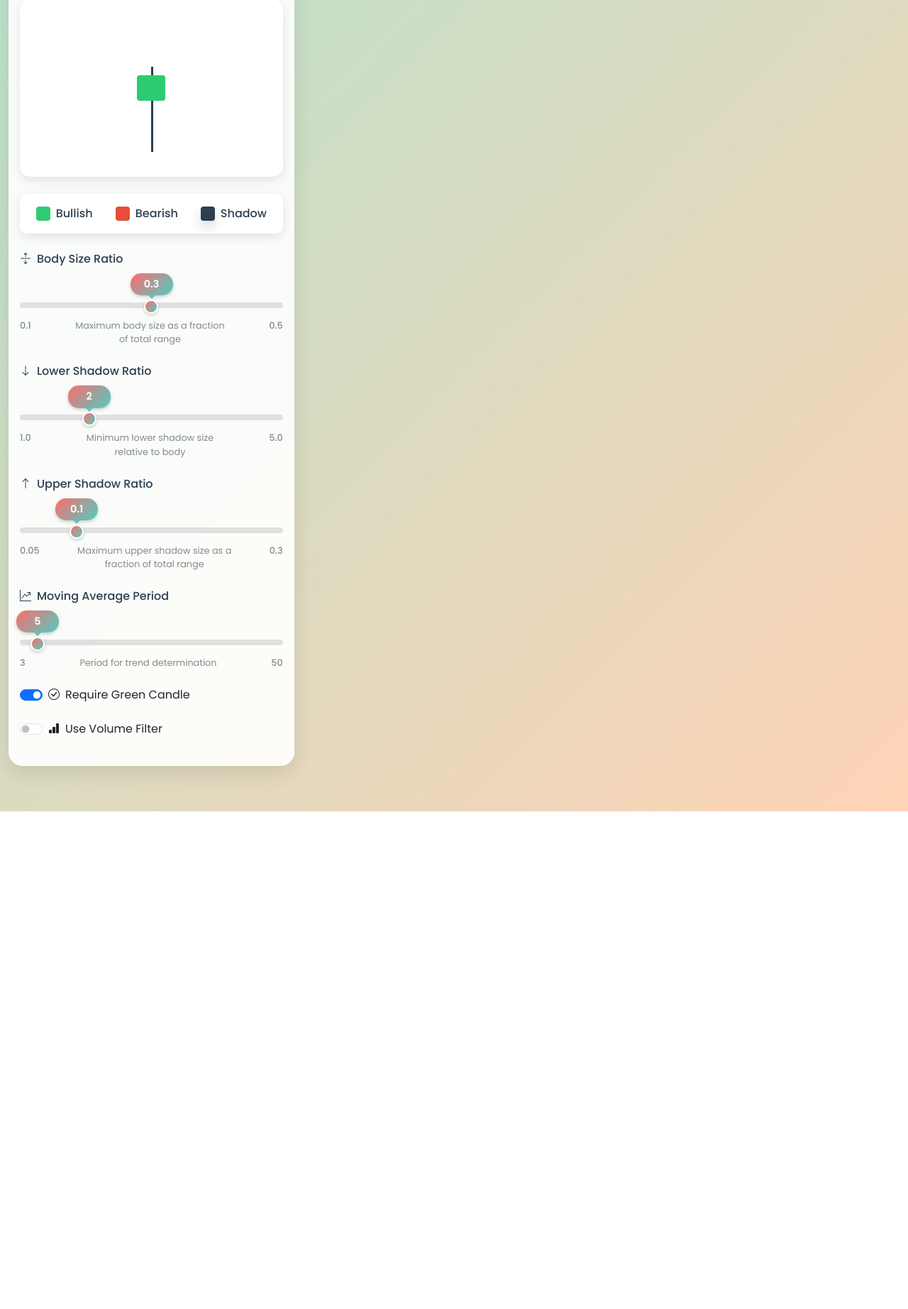
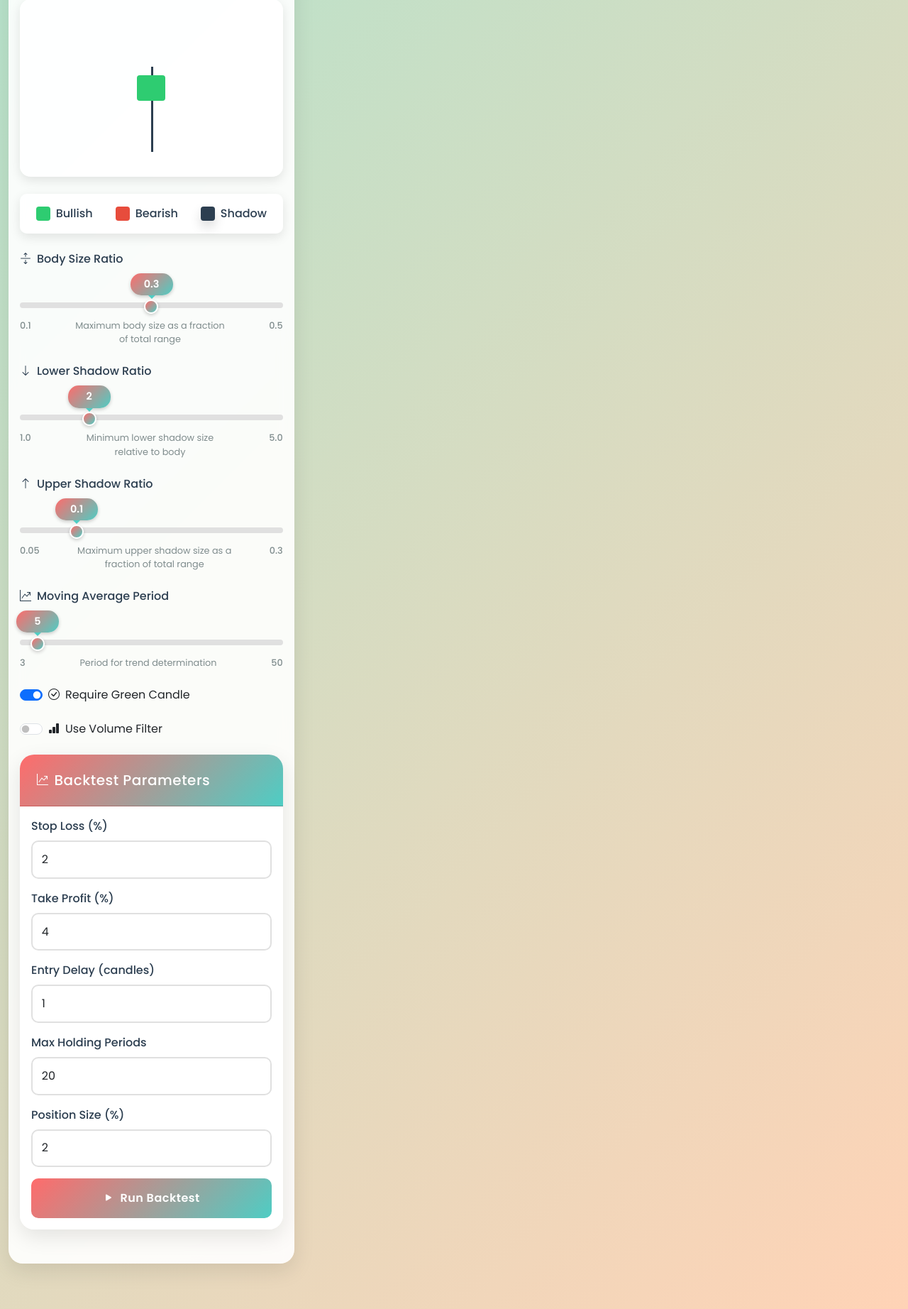
Before and after one commit to GilMatzafi/TradingHub, a Flask app: page /hammer in a window 1280 px wide. Shown: the part 700-2544 px from the top of the page at 71% size. Before the commit the page ends 1843 px from the top, so only its background shows below. Run offline with Flask 3, Linux system fonts and the light colour scheme.

Commit message:
adding backtest to Hammer strategy

```diff
--- a/tradinghub/routes/main.py
+++ b/tradinghub/routes/main.py
@@ -1,6 +1,8 @@
 from flask import Blueprint, render_template, request, jsonify
 from tradinghub.services.stock_service import StockService
 from tradinghub.models.dto.pattern_params import PatternParams, AnalysisRequest
+from tradinghub.models.backtest.hammer_backtest import BacktestParams, HammerBacktest
+import pandas as pd
 
 # Create blueprint
 main_bp = Blueprint('main', __name__)
@@ -53,3 +55,129 @@ def analyze():
 
     except Exception as e:
         return jsonify({'error': str(e)}), 400
+
+@main_bp.route('/backtest', methods=['POST'])
+def backtest():
+    """Run backtest for hammer pattern strategy"""
+    try:
+        data = request.json
+
+        # Create pattern parameters
+        pattern_params = PatternParams(
+            body_size_ratio=float(data.get('body_size_ratio', 0.3)),
+            lower_shadow_ratio=float(data.get('lower_shadow_ratio', 2.0)),
+            upper_shadow_ratio=float(data.get('upper_shadow_ratio', 0.1)),
+            ma_period=int(data.get('ma_period', 5)),
+            require_green=data.get('require_green', True)
+        )
+
+        # Add volume parameters if they exist in the request
+        if 'min_relative_volume' in data:
+            pattern_params.min_relative_volume = float(data.get('min_relative_volume', 1.0))
+            pattern_params.volume_lookback = int(data.get('volume_lookback', 20))
+
+        # Create backtest parameters
+        backtest_params = BacktestParams(
+            stop_loss_pct=float(data.get('stop_loss_pct', 0.02)),
+            take_profit_pct=float(data.get('take_profit_pct', 0.04)),
+            entry_delay=int(data.get('entry_delay', 1)),
+            max_holding_periods=int(data.get('max_holding_periods', 20)),
+            position_size=float(data.get('position_size', 0.02))
+        )
+
+        # Get historical data
+        df = stock_service.download_stock_data(
+            data.get('symbol', 'AAPL'),
+            int(data.get('days', 50)),
+            data.get('interval', '5m')
+        )
+
+        if df.empty:
+            return jsonify({'error': 'No data available for the specified parameters'}), 400
+
+        # Check if patterns were provided
+        patterns = data.get('patterns', [])
+        if not patterns:
+            return jsonify({'error': 'No patterns provided for backtesting'}), 400
+
+        # Convert patterns to DataFrame format
+        try:
+            patterns_df = pd.DataFrame(patterns)
+            if not patterns_df.empty:
+                # Convert date strings to datetime objects
+                patterns_df['date'] = pd.to_datetime(patterns_df['date'])
+
+                # Handle timezone conversion for pattern dates
+                israel_tz = 'Asia/Jerusalem'
+
+                # If pattern dates have timezone info, convert to Israel timezone
+                if patterns_df['date'].dt.tz is not None:
+                    patterns_df['date'] = patterns_df['date'].dt.tz_convert(israel_tz)
+                else:
+                    # If pattern dates are timezone-naive, assume they're in Israel timezone
+                    patterns_df['date'] = patterns_df['date'].dt.tz_localize(israel_tz)
+
+                # Handle timezone for DataFrame index
+                if df.index.tz is not None:
+                    # If index has timezone, convert to Israel timezone
+                    df.index = df.index.tz_convert(israel_tz)
+                else:
+                    # If index is timezone-naive, assume it's in Israel timezone
+                    df.index = df.index.tz_localize(israel_tz)
+
+                # Create a list of pattern dates for matching
+                pattern_dates = patterns_df['date'].tolist()
+
+                # Mark hammer patterns in the main dataframe
+                df['is_hammer'] = False
+                for date in pattern_dates:
+                    # Find the closest date in the dataframe
+                    closest_idx = df.index[df.index.get_indexer([date], method='nearest')[0]]
+                    df.loc[closest_idx, 'is_hammer'] = True
+
+                # Filter df to only include data around pattern dates
+                # Include data before and after each pattern for backtesting
+                lookback = max(backtest_params.entry_delay, backtest_params.max_holding_periods)
+                pattern_indices = df[df['is_hammer']].index
+
+                # Create a mask for rows to include
+                include_mask = pd.Series(False, index=df.index)
+                for idx in pattern_indices:
+                    # Find the position of this index in the dataframe
+                    pos = df.index.get_loc(idx)
+                    # Include rows before and after the pattern
+                    start_pos = max(0, pos - lookback)
+                    end_pos = min(len(df), pos + lookback + 1)
+                    include_mask.iloc[start_pos:end_pos] = True
+
+                # Apply the mask to filter the dataframe
+                df = df[include_mask]
+
+                if df.empty:
+                    return jsonify({'error': 'No matching data found for the provided patterns'}), 400
+            else:
+                return jsonify({'error': 'Empty patterns data provided'}), 400
+        except Exception as e:
+            return jsonify({'error': f'Error processing patterns data: {str(e)}'}), 400
+
+        # Run backtest
+        backtester = HammerBacktest()
+        results = backtester.run_backtest(df, pattern_params.__dict__, backtest_params)
+
+        # Ensure all required fields are present in the results
+        if not results:
+            results = {
+                'total_trades': 0,
+                'winning_trades': 0,
+                'losing_trades': 0,
+                'win_rate': 0,
+                'profit_factor': 0,
+                'average_profit': 0,
+                'total_profit_pct': 0,
+                'trades': []
+            }
+
+        return jsonify(results)
+
+    except Exception as e:
+        return jsonify({'error': str(e)}), 400
--- a/tradinghub/static/js/main.js
+++ b/tradinghub/static/js/main.js
@@ -1,5 +1,8 @@
 // Store patterns data globally
 let patternsData = [];
+
+// Store filtered patterns globally
+let filteredPatterns = [];
 
 // Function to update range value display
 function updateRangeValue(input) {
@@ -205,84 +208,56 @@ document.addEventListener('DOMContentLoaded', function() {
             formData.volume_lookback = document.getElementById('volume_lookback').value;
         }
 
-        // Send request to server
+        // Send analysis request
         fetch('/analyze', {
             method: 'POST',
             headers: {
-                'Content-Type': 'application/json',
+                'Content-Type': 'application/json'
             },
             body: JSON.stringify(formData)
         })
         .then(response => response.json())
         .then(data => {
-            // Hide loading indicator with animation
-            loading.style.opacity = '0';
-            setTimeout(() => loading.style.display = 'none', 300);
-
             if (data.error) {
-                showError(data.error);
-                return;
+                throw new Error(data.error);
             }
 
-            // Store patterns data globally
-            patternsData = data.patterns;
+            // Store the patterns for backtesting
+            filteredPatterns = data.patterns;
 
-            // Display pattern count with animation
+            // Update pattern count with animation
             const patternCount = document.querySelector('.pattern-count');
-            patternCount.textContent = `Found ${data.count} hammer pattern${data.count !== 1 ? 's' : ''}`;
+            patternCount.textContent = data.count;
             patternCount.style.opacity = '0';
             setTimeout(() => patternCount.style.opacity = '1', 50);
 
-            // Show download button if patterns were found
-            const downloadBtn = document.getElementById('downloadCSV');
+            // Update results table
+            const tbody = document.getElementById('resultsBody');
+            data.patterns.forEach(pattern => {
+                const row = document.createElement('tr');
+                row.innerHTML = `
+                    <td>${pattern.date}</td>
+                    <td>${pattern.trend}</td>
+                    <td>${pattern.open.toFixed(2)}</td>
+                    <td>${pattern.high.toFixed(2)}</td>
+                    <td>${pattern.low.toFixed(2)}</td>
+                    <td>${pattern.close.toFixed(2)}</td>
+                `;
+                tbody.appendChild(row);
+            });
+
+            // Show download button if patterns found
             if (data.count > 0) {
-                downloadBtn.style.display = 'block';
-                downloadBtn.style.opacity = '0';
-                setTimeout(() => downloadBtn.style.opacity = '1', 50);
+                document.getElementById('downloadCSV').style.display = 'block';
             }
-
-            // Display results with animation
-            const resultsBody = document.getElementById('resultsBody');
-            resultsBody.innerHTML = '';
-
-            data.patterns.forEach((pattern, index) => {
-                const row = document.createElement('tr');
-                row.style.opacity = '0';
-                row.style.transform = 'translateY(20px)';
-
-                // Format date
-                const dateCell = document.createElement('td');
-                dateCell.textContent = pattern.date;
-                row.appendChild(dateCell);
-
-                // Format trend with color
-                const trendCell = document.createElement('td');
-                trendCell.textContent = pattern.trend;
-                trendCell.classList.add(pattern.trend === 'uptrend' ? 'uptrend' : 'downtrend');
-                row.appendChild(trendCell);
-
-                // Format OHLC values
-                ['open', 'high', 'low', 'close'].forEach(field => {
-                    const cell = document.createElement('td');
-                    cell.textContent = pattern[field].toFixed(2);
-                    row.appendChild(cell);
-                });
-
-                resultsBody.appendChild(row);
-
-                // Animate row appearance
-                setTimeout(() => {
-                    row.style.opacity = '1';
-                    row.style.transform = 'translateY(0)';
-                }, index * 100);
-            });
         })
         .catch(error => {
-            // Hide loading indicator with animation
+            alert('Error analyzing patterns: ' + error.message);
+        })
+        .finally(() => {
+            // Hide loading indicator
             loading.style.opacity = '0';
             setTimeout(() => loading.style.display = 'none', 300);
-
-            showError(`Error: ${error.message}. Please try again.`);
         });
     });
 });
@@ -295,3 +270,114 @@ function showError(message) {
     patternCount.style.opacity = '0';
     setTimeout(() => patternCount.style.opacity = '1', 50);
 }
+
+// Backtest functionality
+document.getElementById('runBacktest')?.addEventListener('click', function() {
+    if (filteredPatterns.length === 0) {
+        alert('Please run pattern analysis first before running backtest');
+        return;
+    }
+
+    // Show loading indicator
+    const loading = document.querySelector('.loading');
+    loading.style.display = 'block';
+    loading.style.opacity = '0';
+    setTimeout(() => loading.style.opacity = '1', 50);
+
+    // Collect form data
+    const formData = {
+        symbol: document.getElementById('symbol').value.toUpperCase(),
+        days: document.getElementById('days').value,
+        interval: document.getElementById('interval').value,
+        body_size_ratio: document.getElementById('body_size_ratio').value,
+        lower_shadow_ratio: document.getElementById('lower_shadow_ratio').value,
+        upper_shadow_ratio: document.getElementById('upper_shadow_ratio').value,
+        ma_period: document.getElementById('ma_period').value,
+        require_green: document.getElementById('require_green').checked,
+        stop_loss_pct: document.getElementById('stop_loss_pct').value / 100,
+        take_profit_pct: document.getElementById('take_profit_pct').value / 100,
+        entry_delay: document.getElementById('entry_delay').value,
+        max_holding_periods: document.getElementById('max_holding_periods').value,
+        position_size: document.getElementById('position_size').value / 100,
+        patterns: filteredPatterns  // Add the filtered patterns to the request
+    };
+
+    // Add volume parameters if volume filter is enabled
+    const useVolumeFilter = document.getElementById('use_volume_filter').checked;
+    if (useVolumeFilter) {
+        formData.min_relative_volume = document.getElementById('min_relative_volume').value;
+        formData.volume_lookback = document.getElementById('volume_lookback').value;
+    }
+
+    // Log the data being sent for debugging
+    console.log('Sending backtest request with patterns:', filteredPatterns.length);
+
+    // Send backtest request
+    fetch('/backtest', {
+        method: 'POST',
+        headers: {
+            'Content-Type': 'application/json'
+        },
+        body: JSON.stringify(formData)
+    })
+    .then(response => response.json())
+    .then(data => {
+        if (data.error) {
+            throw new Error(data.error);
+        }
+
+        // Log the response for debugging
+        console.log('Backtest results:', data);
+
+        // Update results display
+        document.getElementById('backtestResults').classList.remove('d-none');
+
+        // Safely update metrics with null checks
+        document.getElementById('totalTrades').textContent = data.total_trades || 0;
+        document.getElementById('winRate').textContent = data.win_rate ? (data.win_rate * 100).toFixed(2) + '%' : '0%';
+        document.getElementById('profitFactor').textContent = data.profit_factor ? data.profit_factor.toFixed(2) : '0.00';
+        document.getElementById('averageProfit').textContent = data.average_profit ? (data.average_profit * 100).toFixed(2) + '%' : '0%';
+        document.getElementById('totalProfit').textContent = data.total_profit_pct ? data.total_profit_pct.toFixed(2) + '%' : '0%';
+
+        // Update trades table
+        const tbody = document.querySelector('#tradesTable tbody');
+        tbody.innerHTML = '';
+
+        if (data.trades && Array.isArray(data.trades)) {
+            if (data.trades.length === 0) {
+                // Add a message if no trades were executed
+                const row = document.createElement('tr');
+                row.innerHTML = '<td colspan="7" class="text-center">No trades were executed during the backtest period.</td>';
+                tbody.appendChild(row);
+            } else {
+                data.trades.forEach(trade => {
+                    const row = document.createElement('tr');
+                    row.innerHTML = `
+                        <td>${trade.entry_date || '-'}</td>
+                        <td>${trade.exit_date || '-'}</td>
+                        <td>${trade.entry_price ? trade.entry_price.toFixed(2) : '-'}</td>
+                        <td>${trade.exit_price ? trade.exit_price.toFixed(2) : '-'}</td>
+                        <td class="${trade.profit_pct >= 0 ? 'text-success' : 'text-danger'}">${trade.profit_pct ? trade.profit_pct.toFixed(2) : '0.00'}%</td>
+                        <td>${trade.periods_held || 0}</td>
+                        <td>${trade.exit_reason || '-'}</td>
+                    `;
+                    tbody.appendChild(row);
+                });
+            }
+        } else {
+            // Add a message if trades data is missing
+            const row = document.createElement('tr');
+            row.innerHTML = '<td colspan="7" class="text-center">No trade data available.</td>';
+            tbody.appendChild(row);
+        }
+    })
+    .catch(error => {
+        console.error('Backtest error:', error);
+        alert('Error running backtest: ' + error.message);
+    })
+    .finally(() => {
+        // Hide loading indicator
+        loading.style.opacity = '0';
+        setTimeout(() => loading.style.display = 'none', 300);
+    });
+});
--- /dev/null
+++ b/tradinghub/templates/hammer_analyzer/components/backtest_params.html
@@ -0,0 +1,90 @@
+{% macro backtest_params() %}
+<div class="card mt-4">
+    <div class="card-header d-flex align-items-center">
+        <i class="bi bi-graph-up-arrow me-2"></i>
+        <h5 class="mb-0">Backtest Parameters</h5>
+    </div>
+    <div class="card-body">
+        <div class="mb-3">
+            <label for="stop_loss_pct" class="form-label">Stop Loss (%)</label>
+            <input type="number" class="form-control" id="stop_loss_pct" value="2" min="0.1" max="20" step="0.1">
+        </div>
+
+        <div class="mb-3">
+            <label for="take_profit_pct" class="form-label">Take Profit (%)</label>
+            <input type="number" class="form-control" id="take_profit_pct" value="4" min="0.1" max="20" step="0.1">
+        </div>
+
+        <div class="mb-3">
+            <label for="entry_delay" class="form-label">Entry Delay (candles)</label>
+            <input type="number" class="form-control" id="entry_delay" value="1" min="0" max="10" step="1">
+        </div>
+
+        <div class="mb-3">
+            <label for="max_holding_periods" class="form-label">Max Holding Periods</label>
+            <input type="number" class="form-control" id="max_holding_periods" value="20" min="1" max="100" step="1">
+        </div>
+
+        <div class="mb-3">
+            <label for="position_size" class="form-label">Position Size (%)</label>
+            <input type="number" class="form-control" id="position_size" value="2" min="0.1" max="100" step="0.1">
+        </div>
+
+        <button type="button" class="btn btn-primary w-100" id="runBacktest">
+            <i class="bi bi-play-fill me-2"></i>Run Backtest
+        </button>
+    </div>
+</div>
+
+<div class="card mt-4 d-none" id="backtestResults">
+    <div class="card-header d-flex align-items-center">
+        <i class="bi bi-bar-chart-fill me-2"></i>
+        <h5 class="mb-0">Backtest Results</h5>
+    </div>
+    <div class="card-body">
+        <div class="row">
+            <div class="col-md-6">
+                <div class="mb-3">
+                    <label class="form-label">Total Trades</label>
+                    <p class="h4" id="totalTrades">-</p>
+                </div>
+                <div class="mb-3">
+                    <label class="form-label">Win Rate</label>
+                    <p class="h4" id="winRate">-</p>
+                </div>
+                <div class="mb-3">
+                    <label class="form-label">Profit Factor</label>
+                    <p class="h4" id="profitFactor">-</p>
+                </div>
+            </div>
+            <div class="col-md-6">
+                <div class="mb-3">
+                    <label class="form-label">Average Profit</label>
+                    <p class="h4" id="averageProfit">-</p>
+                </div>
+                <div class="mb-3">
+                    <label class="form-label">Total Profit</label>
+                    <p class="h4" id="totalProfit">-</p>
+                </div>
+            </div>
+        </div>
+
+        <div class="table-responsive mt-4">
+            <table class="table table-striped" id="tradesTable">
+                <thead>
+                    <tr>
+                        <th>Entry Date</th>
+                        <th>Exit Date</th>
+                        <th>Entry Price</th>
+                        <th>Exit Price</th>
+                        <th>Profit %</th>
+                        <th>Periods</th>
+                        <th>Exit Reason</th>
+                    </tr>
+                </thead>
+                <tbody></tbody>
+            </table>
+        </div>
+    </div>
+</div>
+{% endmacro %}
--- a/tradinghub/templates/hammer_analyzer/index.html
+++ b/tradinghub/templates/hammer_analyzer/index.html
@@ -4,6 +4,7 @@
 {% from "hammer_analyzer/components/results_table.html" import results_table %}
 {% from "hammer_analyzer/components/pattern_params.html" import pattern_params %}
 {% from "hammer_analyzer/components/volume_params.html" import volume_params %}
+{% from "hammer_analyzer/components/backtest_params.html" import backtest_params %}
 
 {% block title %}TradingHub - Hammer Pattern Detector{% endblock %}
 
@@ -27,6 +28,7 @@
                     {{ candlestick_visualization() }}
                     {{ pattern_params() }}
                     {{ volume_params() }}
+                    {{ backtest_params() }}
                     {% endblock %}
                 </div>
             </div>
```
Also changed, not shown: tradinghub/models/backtest/hammer_backtest.py (added, +167 -0 lines).
